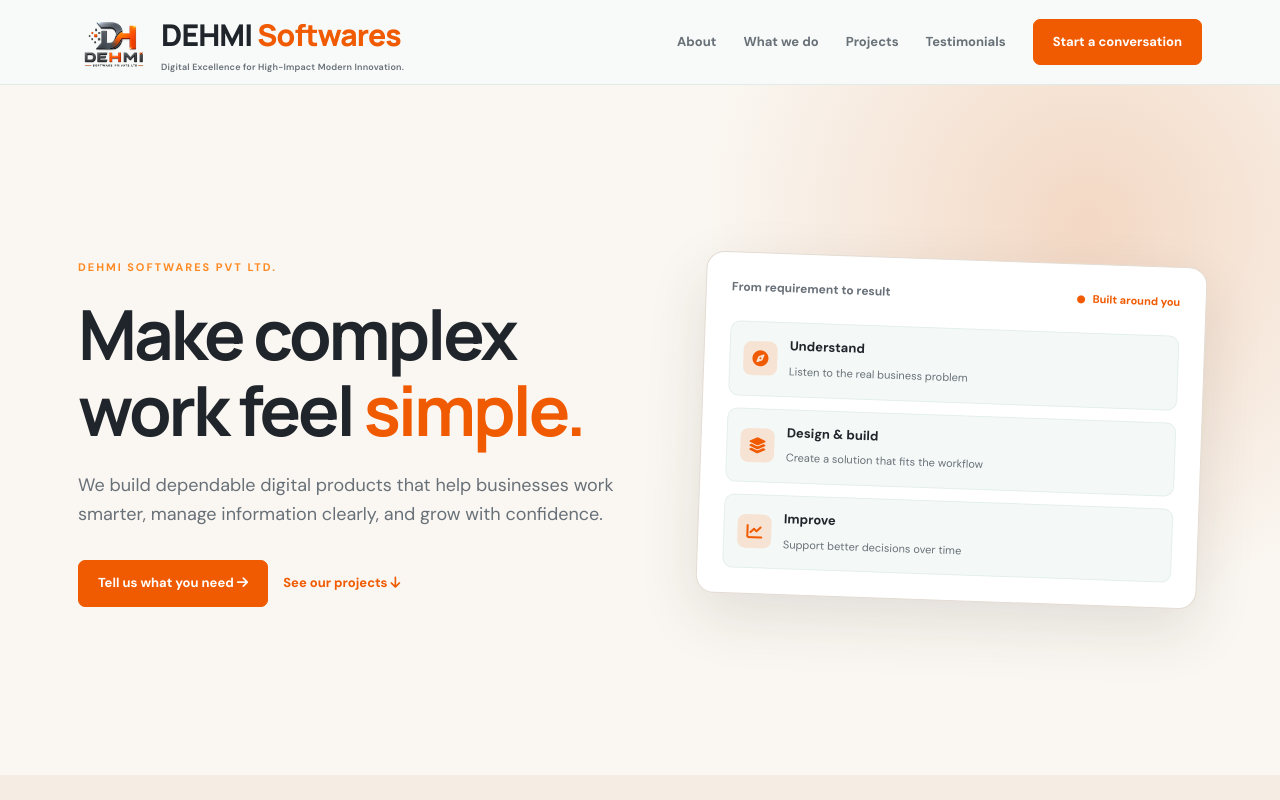
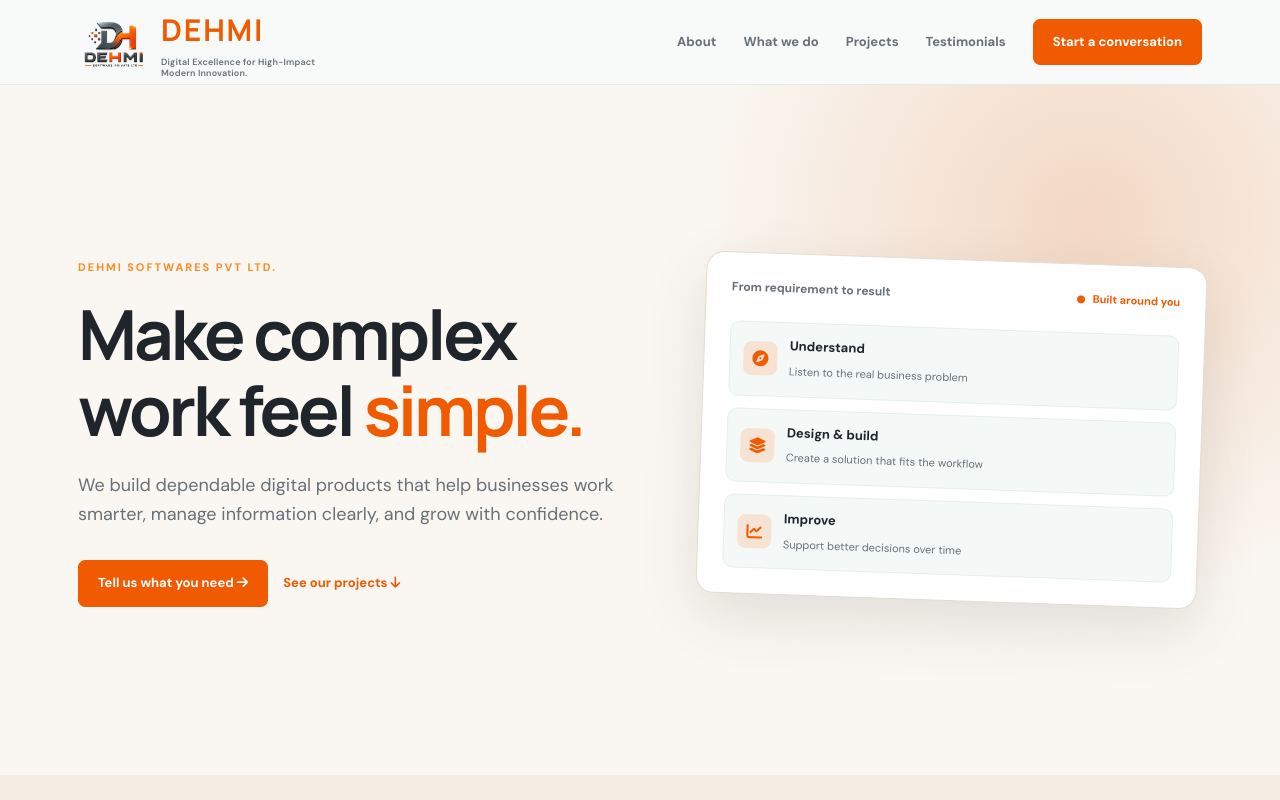
Before and after one commit to Dehmi-Softwares/dehmi, a plain HTML site: page index.html in a window 1280 px wide. Shown: the top 800 px of the page. Drawn offline with Linux system fonts and the light colour scheme.

Commit message:
Update index.html

```diff
--- a/index.html
+++ b/index.html
@@ -14,8 +14,8 @@
     * { box-sizing:border-box; } html { scroll-behavior:smooth; }
     body { background:var(--paper); color:var(--ink); font-family:"DM Sans",sans-serif; line-height:1.6; margin:0; } a { color:inherit; text-decoration:none; } img { max-width:100%; }
     .site-header { background:rgba(247,250,248,.94); border-bottom:1px solid rgba(220,232,229,.8); position:sticky; top:0; z-index:20; backdrop-filter:blur(14px); }
-    .nav-wrap,.hero-grid,.section-inner,.footer-inner { margin:auto; max-width:1180px; } .nav-wrap { align-items:center; display:flex; justify-content:space-between; padding:18px 28px; }
-    .brand { align-items:center; display:inline-flex; gap:11px; height:48px; } .brand-mark { height:72px; margin:-12px 0; object-fit:contain; width:72px; } .brand-copy { display:flex; flex-direction:column; justify-content:center; } .brand-name { font-family:Manrope,sans-serif; font-size:30px; font-weight:800; letter-spacing:-.03em; } .brand-name span { color:var(--teal); } .brand-tagline { color:var(--muted); font-size:9px; font-weight:600; letter-spacing:.02em; line-height:1.2; margin-top:3px; }
+    .nav-wrap,.hero-grid,.section-inner,.footer-inner { margin:auto; max-width:1180px; } .nav-wrap { align-items:center; display:flex; justify-content:space-between; padding:18px 28px; position:relative; }
+    .brand { align-items:center; display:inline-flex; gap:11px; height:48px; } .brand-mark { height:72px; margin:-12px 0; object-fit:contain; width:72px; } .brand-copy { display:flex; flex-direction:column; justify-content:center; } .brand-name { font-family:Manrope,sans-serif; font-size:30px; font-weight:800; letter-spacing:.06em; } .brand-name span { color:var(--teal); } .brand-tagline { color:var(--muted); font-size:9px; font-weight:600; letter-spacing:.02em; line-height:1.2; margin-top:3px; }
     .site-nav { align-items:center; display:flex; gap:27px; } .site-nav a { color:var(--muted); font-size:13px; font-weight:700; } .site-nav a:hover { color:var(--teal); }
     .nav-cta,.button { background:var(--teal); border:1px solid var(--teal); border-radius:7px; color:#fff!important; display:inline-block; font-size:13px; font-weight:700; padding:12px 19px; transition:background .2s,transform .2s; } .nav-cta:hover,.button:hover { background:var(--teal-dark); transform:translateY(-2px); } .menu-toggle { background:transparent; border:0; color:var(--ink); display:none; font-size:21px; }
     .hero { background:radial-gradient(circle at 85% 20%,#f3d8c4 0,transparent 32%),var(--paper); overflow:hidden; } .hero-grid { align-items:center; display:grid; gap:70px; grid-template-columns:1.05fr .95fr; min-height:690px; padding:80px 28px; }
@@ -32,11 +32,11 @@
     .back-to-top { align-items:center; background:var(--teal); border:0; border-radius:50%; bottom:24px; box-shadow:0 10px 25px rgba(50,38,28,.22); color:#fff; cursor:pointer; display:flex; font-size:16px; height:44px; justify-content:center; opacity:0; pointer-events:none; position:fixed; right:24px; transform:translateY(10px); transition:opacity .2s,transform .2s,background .2s; width:44px; z-index:15; }
     .back-to-top.visible { opacity:1; pointer-events:auto; transform:translateY(0); } .back-to-top:hover { background:var(--teal-dark); }
     @media (max-width:900px) { .site-nav { gap:15px; } .hero-grid,.about-grid,.contact-grid { gap:40px; grid-template-columns:1fr; } .hero-grid { min-height:auto; padding-top:70px; } .hero-panel { max-width:560px; width:100%; } .service-grid { grid-template-columns:repeat(2,1fr); } }
-    @media (max-width:640px) { .nav-wrap { padding:14px 18px; } .menu-toggle { display:block; } .site-nav { background:var(--white); border-bottom:1px solid var(--line); display:none; flex-direction:column; left:0; padding:20px; position:absolute; right:0; top:68px; } .site-nav.open { display:flex; } .site-nav a { padding:4px; } .nav-cta { text-align:center; width:100%; } .hero-grid,.section-inner { padding-left:18px; padding-right:18px; } .hero-grid { padding-bottom:65px; padding-top:65px; } h1 { font-size:43px; } .section { padding:75px 0; } .section-heading { align-items:start; display:block; margin-bottom:30px; } .section-heading p { margin-top:18px; } .service-grid,.project-grid,.quote-grid,.values { grid-template-columns:1fr; } .value:nth-child(2) { margin-top:0; } .focus-list { grid-template-columns:1fr; } .form-grid { grid-template-columns:1fr; } .footer-inner { align-items:start; flex-direction:column; gap:8px; } }
+    @media (max-width:640px) { .nav-wrap { min-height:68px; padding:10px 18px; } .brand { gap:7px; max-width:calc(100% - 44px); } .brand-mark { height:54px; margin:-5px 0; width:54px; } .brand-name { font-size:24px; } .brand-tagline { font-size:8px; max-width:215px; } .menu-toggle { display:block; flex:0 0 36px; height:36px; padding:0; position:relative; z-index:2; } .site-nav { background:var(--white); border-bottom:1px solid var(--line); box-shadow:0 12px 24px rgba(50,38,28,.08); display:none; flex-direction:column; gap:8px; left:0; padding:18px; position:absolute; right:0; top:100%; } .site-nav.open { display:flex; } .site-nav a { padding:5px 4px; } .nav-cta { text-align:center; width:100%; } .hero-grid,.section-inner { padding-left:18px; padding-right:18px; } .hero-grid { padding-bottom:65px; padding-top:65px; } h1 { font-size:43px; } .section { padding:75px 0; } .section-heading { align-items:start; display:block; margin-bottom:30px; } .section-heading p { margin-top:18px; } .service-grid,.project-grid,.quote-grid,.values { grid-template-columns:1fr; } .value:nth-child(2) { margin-top:0; } .focus-list { grid-template-columns:1fr; } .form-grid { grid-template-columns:1fr; } .footer-inner { align-items:start; flex-direction:column; gap:8px; } }
   </style>
 </head>
 <body>
-  <header class="site-header"><div class="nav-wrap"><a class="brand" href="#home" aria-label="Dehmi Softwares Pvt Ltd. home"><img class="brand-mark" src="images/companylogo.png" alt="Dehmi Softwares Pvt Ltd. logo"><span class="brand-copy"><span class="brand-name">DEHMI <span>Softwares</span></span><span class="brand-tagline">Digital Excellence for High-Impact Modern Innovation.</span></span></a><button class="menu-toggle" type="button" aria-label="Open navigation" aria-expanded="false"><i class="fa-solid fa-bars"></i></button><nav class="site-nav" aria-label="Primary navigation"><a href="#about">About</a><a href="#services">What we do</a><a href="#projects">Projects</a><a href="#testimonials">Testimonials</a><a class="nav-cta" href="#contact">Start a conversation</a></nav></div></header>
+  <header class="site-header"><div class="nav-wrap"><a class="brand" href="#home" aria-label="Dehmi Softwares Pvt Ltd. home"><img class="brand-mark" src="images/companylogo.png" alt="Dehmi Softwares Pvt Ltd. logo"><span class="brand-copy"><span class="brand-name"><span><B>    DEHMI</span></B></span><span class="brand-tagline">Digital Excellence for High-Impact<br>Modern Innovation.</span></span></a><button class="menu-toggle" type="button" aria-label="Open navigation" aria-expanded="false"><i class="fa-solid fa-bars"></i></button><nav class="site-nav" aria-label="Primary navigation"><a href="#about">About</a><a href="#services">What we do</a><a href="#projects">Projects</a><a href="#testimonials">Testimonials</a><a class="nav-cta" href="#contact">Start a conversation</a></nav></div></header>
   <main>
     <section class="hero" id="home"><div class="hero-grid"><div class="hero-copy"><span class="eyebrow">Dehmi softwares pvt ltd.</span><h1>Make complex work feel <em>simple.</em></h1><p>We build dependable digital products that help businesses work smarter, manage information clearly, and grow with confidence.</p><div class="hero-actions"><a class="button" href="#contact">Tell us what you need <i class="fa-solid fa-arrow-right"></i></a><a class="text-link" href="#projects">See our projects <i class="fa-solid fa-arrow-down"></i></a></div></div><div class="hero-panel" aria-label="Our approach"><div class="panel-top"><span class="panel-label">From requirement to result</span><span class="panel-status"><i class="fa-solid fa-circle"></i> Built around you</span></div><div class="workflow"><div class="workflow-row"><span class="workflow-icon"><i class="fa-solid fa-compass"></i></span><div><strong>Understand</strong><small>Listen to the real business problem</small></div></div><div class="workflow-row"><span class="workflow-icon"><i class="fa-solid fa-layer-group"></i></span><div><strong>Design & build</strong><small>Create a solution that fits the workflow</small></div></div><div class="workflow-row"><span class="workflow-icon"><i class="fa-solid fa-chart-line"></i></span><div><strong>Improve</strong><small>Support better decisions over time</small></div></div></div></div></div></section>
     <section class="section section-soft" id="services"><div class="section-inner"><div class="section-heading"><div><span class="eyebrow">Capabilities</span><h2>Technology that earns its place.</h2></div><p>Practical software and thoughtful delivery for the way your team actually works.</p></div><div class="service-grid"><article class="service-card"><i class="fa-solid fa-window-maximize"></i><h3>Web page creation</h3><p>Clear, responsive websites that give your brand a confident digital home.</p></article><article class="service-card"><i class="fa-solid fa-code"></i><h3>Software development</h3><p>Custom business applications designed around your processes and goals.</p></article><article class="service-card"><i class="fa-solid fa-database"></i><h3>Data transformation</h3><p>Organise, connect and transform information into something useful.</p></article><article class="service-card"><i class="fa-solid fa-mobile-screen-button"></i><h3>Mobile applications</h3><p>Focused mobile experiences built from your customer requirements.</p></article></div></div></section>
```
